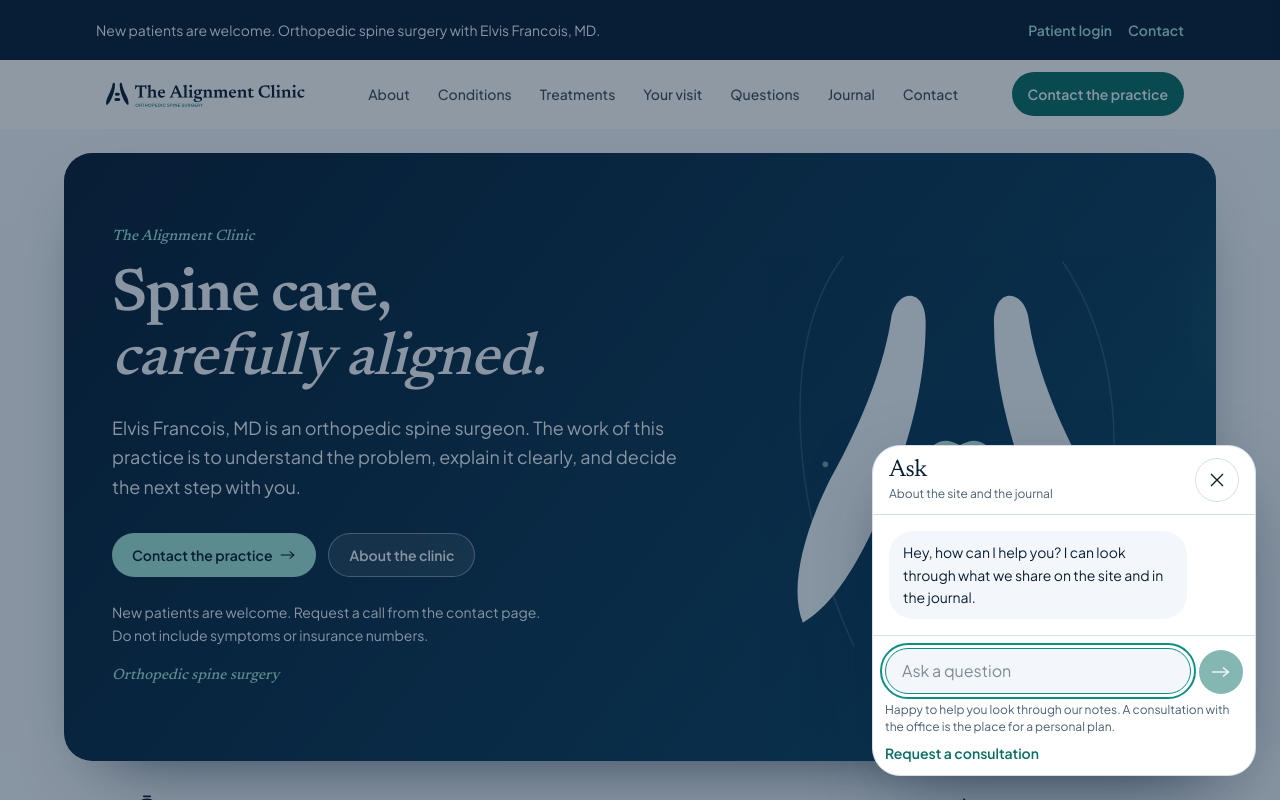
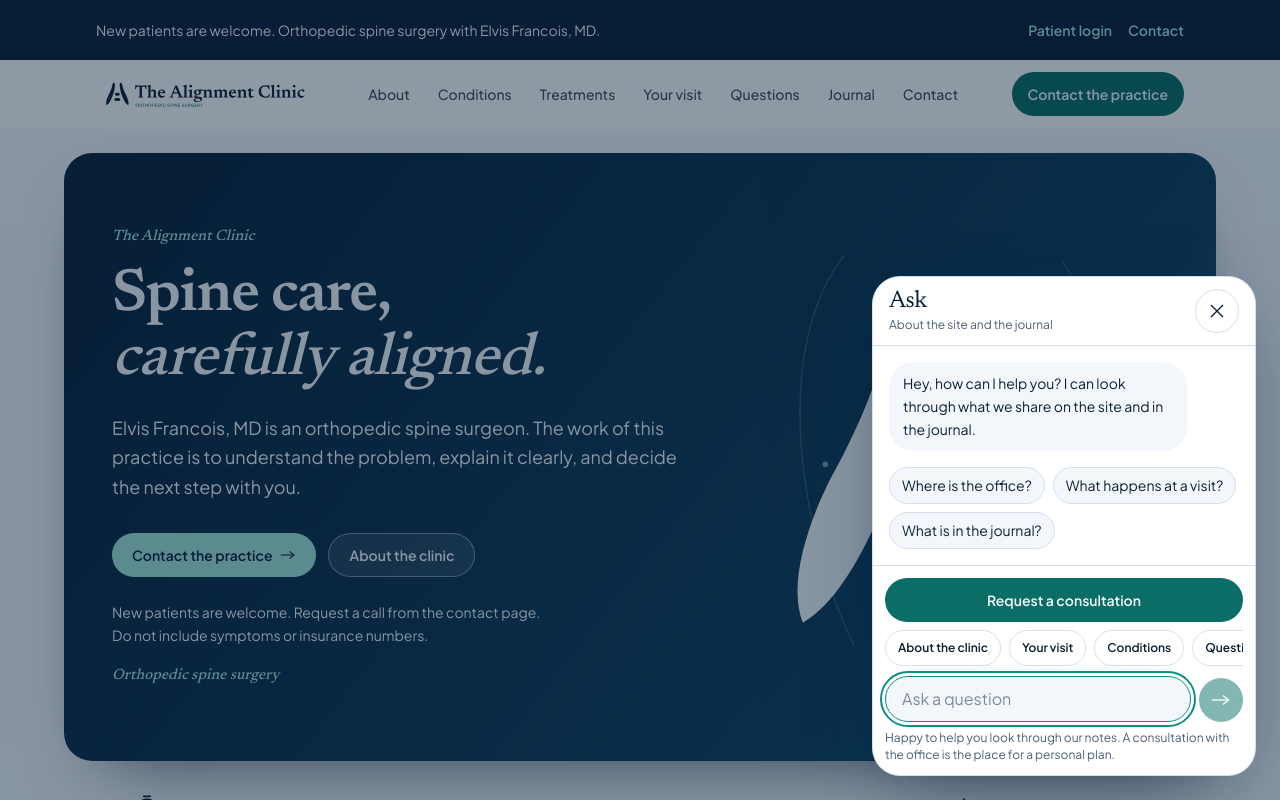
Before and after one commit to AntimatterIDE/elvis-practice, a Next.js app: page / in a window 1280 px wide. Both pictures are taken after a click on the button "Ask". Shown: the top 800 px of the page. Built offline with nearby package versions, Linux system fonts and the light colour scheme; no server answers.

Commit message:
Add consultation and info actions inside the site chat.

```diff
--- a/components/site/guide-chat.tsx
+++ b/components/site/guide-chat.tsx
@@ -9,6 +9,16 @@ import { useEffect, useId, useRef, useState } from "react";
 import { createPortal } from "react-dom";
 
 type Turn = { role: "user" | "assistant"; content: string };
+
+const infoLinks = [
+  { href: "/about", label: "About the clinic" },
+  { href: "/visit", label: "Your visit" },
+  { href: "/conditions", label: "Conditions" },
+  { href: "/questions", label: "Questions" },
+  { href: "/journal", label: "Journal" },
+] as const;
+
+const starterPrompts = ["Where is the office?", "What happens at a visit?", "What is in the journal?"] as const;
 
 type Frame = { left: number; top: number; width: number; height: number; desktop: boolean };
 
@@ -92,11 +102,10 @@ export function GuideChat() {
     thread.scrollTop = thread.scrollHeight;
   }, [open, turns, pending, error]);
 
-  async function submit(event: React.FormEvent) {
-    event.preventDefault();
-    const content = draft.trim();
-    if (!content || pending) return;
-    const history = [...turns, { role: "user" as const, content }].slice(-8);
+  async function ask(content: string) {
+    const trimmed = content.trim();
+    if (!trimmed || pending) return;
+    const history = [...turns, { role: "user" as const, content: trimmed }].slice(-8);
     setTurns(history);
     setDraft("");
     setError("");
@@ -119,6 +128,11 @@ export function GuideChat() {
     } finally {
       setPending(false);
     }
+  }
+
+  function submit(event: React.FormEvent) {
+    event.preventDefault();
+    void ask(draft);
   }
 
   const panel =
@@ -174,8 +188,41 @@ export function GuideChat() {
                     {error}
                   </p>
                 ) : null}
+                {turns.length === 1 && !pending ? (
+                  <div className="flex flex-wrap gap-2 pt-1">
+                    {starterPrompts.map((prompt) => (
+                      <button
+                        key={prompt}
+                        type="button"
+                        className="rounded-full border border-line bg-paper px-3 py-2 text-left text-sm leading-snug"
+                        onClick={() => void ask(prompt)}
+                      >
+                        {prompt}
+                      </button>
+                    ))}
+                  </div>
+                ) : null}
               </div>
               <form onSubmit={submit} className="grid min-w-0 gap-2 border-t border-line px-3 py-3">
+                <Link
+                  href="/contact"
+                  className="flex h-11 items-center justify-center rounded-full bg-oxide-deep px-4 text-sm font-semibold text-paper hover:bg-oxide-ink"
+                  onClick={() => setOpen(false)}
+                >
+                  Request a consultation
+                </Link>
+                <div className="flex min-w-0 gap-2 overflow-x-auto overscroll-x-contain pb-0.5 [scrollbar-width:none] [&::-webkit-scrollbar]:hidden">
+                  {infoLinks.map((item) => (
+                    <Link
+                      key={item.href}
+                      href={item.href}
+                      className="inline-flex h-9 shrink-0 items-center rounded-full border border-line px-3 text-xs font-semibold text-ink"
+                      onClick={() => setOpen(false)}
+                    >
+                      {item.label}
+                    </Link>
+                  ))}
+                </div>
                 <div className="flex min-w-0 items-end gap-2">
                   <label htmlFor="guide-question" className="sr-only">
                     Your question
@@ -206,9 +253,6 @@ export function GuideChat() {
                   </button>
                 </div>
                 <p className="text-xs leading-snug text-muted">{guideDisclaimer}</p>
-                <Link href="/contact" className="text-sm font-semibold text-oxide-deep underline-offset-4 hover:underline" onClick={() => setOpen(false)}>
-                  Request a consultation
-                </Link>
               </form>
             </section>
           </div>,
```
